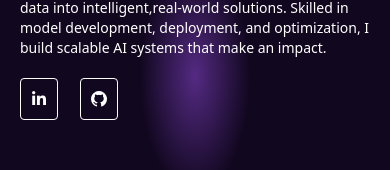
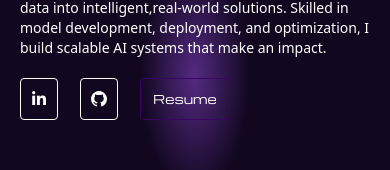
Before and after one commit to PrithvirajVNair/PortfolioAJ, a React (Vite) app: page / in a window 390 px wide. Shown: the part 346-516 px from the top of the page. Built offline with nearby package versions, Linux system fonts and the light colour scheme; a web font is replaced by a local one.

Commit message:
Fourth Commit

```diff
--- a/src/component/Footer.jsx
+++ b/src/component/Footer.jsx
@@ -3,8 +3,8 @@ import React from 'react'
 const Footer = () => {
   return (
     <>
-    <div className='p-2 bg-[#11071F] text-white text-center text-xs sm:text-base' style={{fontFamily:' "Michroma", sans-serif'}}>
-        Copyright © 2025. All Rights Reserved by Albert Justin
+    <div className='p-2 bg-[#11071F] text-white text-center text-[8px] sm:text-base' style={{fontFamily:' "Michroma", sans-serif'}}>
+        Copyright © 2025. All Rights Reserved by <a href='#' className='text-violet-500'>Albert Justin</a> | Coded with ❤️ By <a href='https://prithvirajvnair.netlify.app' target='_blank' className='text-violet-500'>Prithviraj V Nair</a>
     </div>
     </>
   )
--- a/src/component/HomeSection.jsx
+++ b/src/component/HomeSection.jsx
@@ -11,6 +11,7 @@ const HomeSection = () => {
                 <div className='mt-3'>
                     <a href='#' className='border rounded p-2 absolute hover:bg-violet-400'><i class="fa-brands fa-linkedin-in"></i></a>
                     <a href='#' className='border rounded p-2 absolute ml-15 hover:bg-violet-400'><i class="fa-brands fa-github"></i></a>
+                    <a href='#' className='block sm:hidden text-xs sm:text-xl border absolute ml-30 border-purple-950 rounded p-3 hover:bg-violet-400' style={{ fontFamily: ' "Michroma", sans-serif' }}>Resume</a>
                 </div>
             </div>
         </div>
--- a/src/index.css
+++ b/src/index.css
@@ -14,3 +14,17 @@ body {
   background-size: cover;
   background-repeat: no-repeat;
 }
+
+::-webkit-scrollbar{
+  width: 8px;
+}
+::-webkit-scrollbar-track{
+  background-color: #62497d;
+}
+::-webkit-scrollbar-thumb{
+  background-color: #420484;
+  border-radius: 100px;
+}
+::-webkit-scrollbar-thumb:hover{
+  background-color: #6200ca;
+}
```
